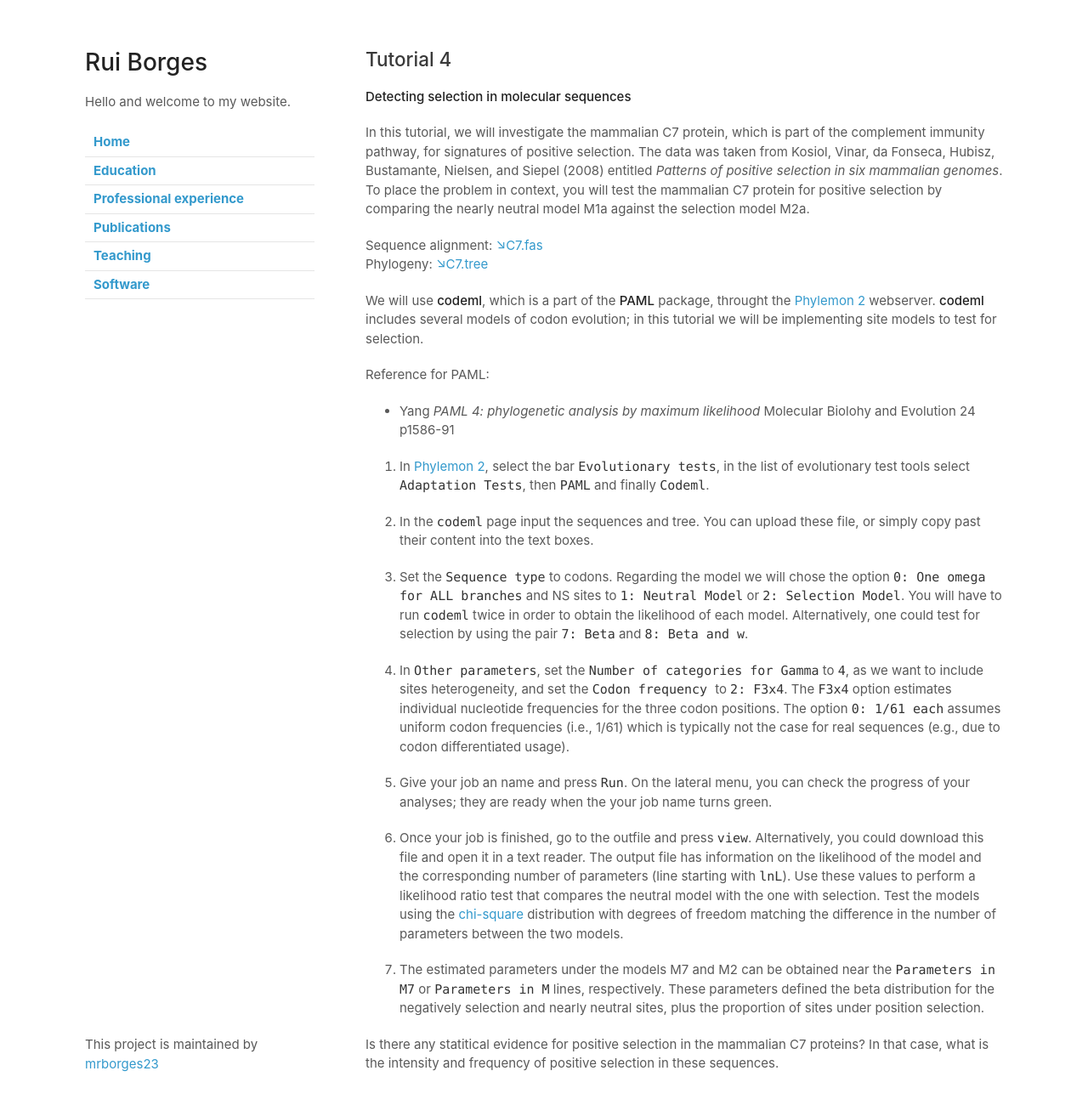
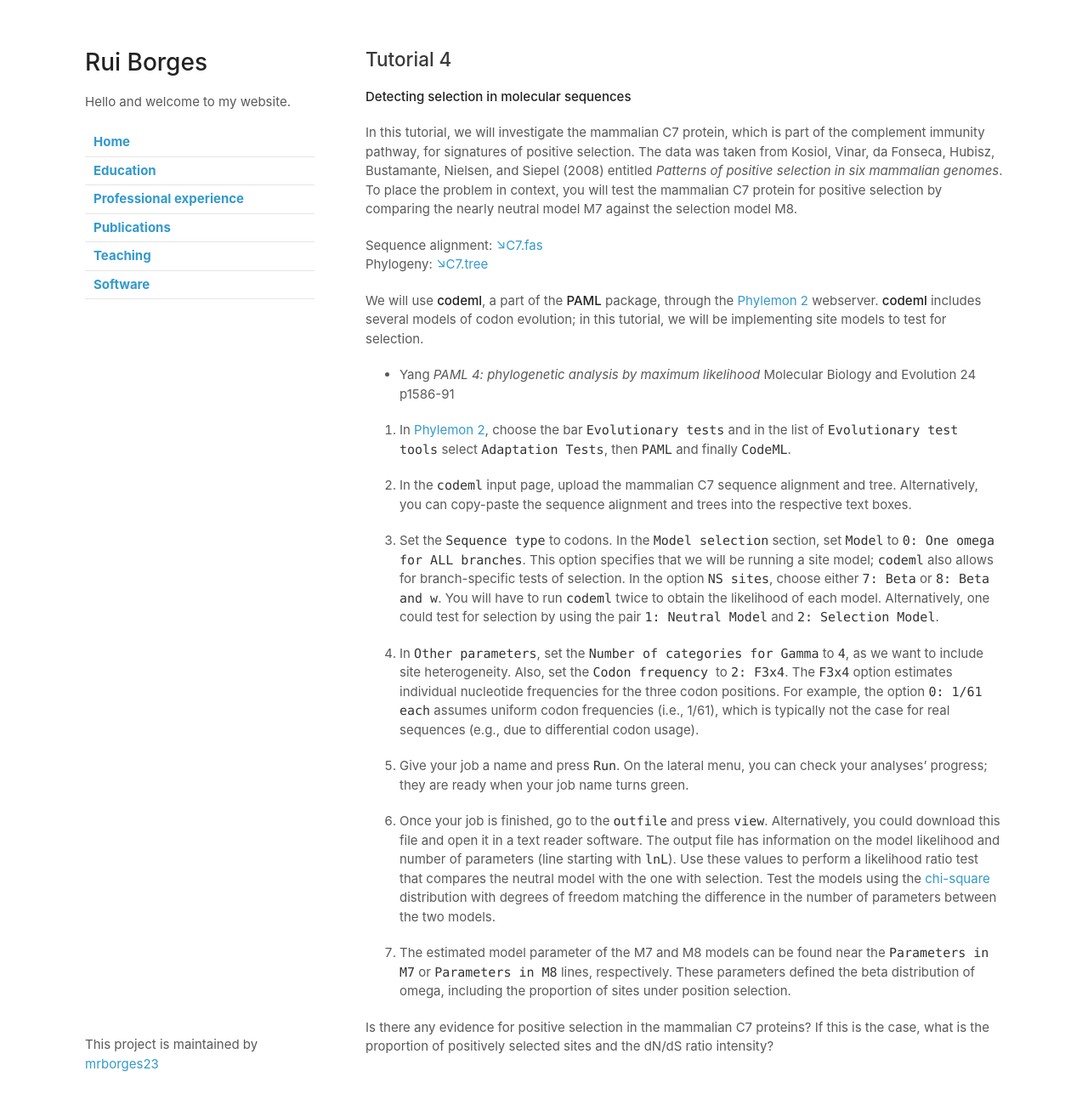
Before and after one commit to mrborges23/mypage.github.io, a Jekyll site: the page built from tutorial_4.md, in a window 1280 px wide and 1333 px high. Shown: the top 1300 px of the window at 85% size. Built offline with Jekyll 4.4.1, drawn with Linux system fonts in a browser that asks for light colours; our own code applies the rules of GitHub Pages for plain Markdown files.

```diff
--- a/tutorial_4.md
+++ b/tutorial_4.md
@@ -1,30 +1,27 @@
 ## Tutorial 4
 **Detecting selection in molecular sequences**
 
-In this tutorial, we will investigate the mammalian C7 protein, which is part of the complement immunity pathway, for signatures of positive selection. The data was taken from Kosiol, Vinar, da Fonseca, Hubisz, Bustamante, Nielsen, and Siepel (2008) entitled *Patterns of positive selection in six mammalian genomes*. To place the problem in context, you will test the mammalian C7 protein for positive selection by comparing the nearly neutral model M1a against the selection model M2a.
+In this tutorial, we will investigate the mammalian C7 protein, which is part of the complement immunity pathway, for signatures of positive selection. The data was taken from Kosiol, Vinar, da Fonseca, Hubisz, Bustamante, Nielsen, and Siepel (2008) entitled *Patterns of positive selection in six mammalian genomes*. To place the problem in context, you will test the mammalian C7 protein for positive selection by comparing the nearly neutral model M7 against the selection model M8.
 
 Sequence alignment: [&#8600;C7.fas](/assets/lectures/C7.fas)<br/>
 Phylogeny: [&#8600;C7.tree](/assets/lectures/C7.tree)
 
-We will use **codeml**, which is a part of the **PAML** package, throught the [Phylemon 2](http://phylemon.bioinfo.cipf.es/?email=anonymous)  webserver. **codeml** includes several models of codon evolution; in this tutorial we will be implementing site models to test for selection.
+We will use **codeml**, a part of the **PAML** package, through the [Phylemon 2](http://phylemon.bioinfo.cipf.es/?email=anonymous)  webserver. **codeml** includes several models of codon evolution; in this tutorial, we will be implementing site models to test for selection.
 
-Reference for PAML:
-* Yang *PAML 4: phylogenetic analysis by maximum likelihood* Molecular Biolohy and Evolution 24 p1586-91
+* Yang *PAML 4: phylogenetic analysis by maximum likelihood* Molecular Biology and Evolution 24 p1586-91
 
-1. In [Phylemon 2](http://phylemon.bioinfo.cipf.es/?email=anonymous), select the bar `Evolutionary tests`, in the list of evolutionary test tools select `Adaptation Tests`, then `PAML` and finally `Codeml`.
+1. In [Phylemon 2](http://phylemon.bioinfo.cipf.es/?email=anonymous), choose the bar `Evolutionary tests` and in the list of `Evolutionary test tools` select `Adaptation Tests`, then `PAML` and finally `CodeML`.
 
-2. In the `codeml` page input the sequences and tree. You can upload these file, or simply copy past their content into the text boxes.
+2. In the `codeml` input page, upload the mammalian C7 sequence alignment and tree. Alternatively, you can copy-paste the sequence alignment and trees into the respective text boxes.
 
+3. Set the `Sequence type` to codons. In the `Model selection` section, set `Model` to `0: One omega for ALL branches`. This option specifies that we will be running a site model; `codeml` also allows for branch-specific tests of selection. In the option `NS sites`, choose either `7: Beta` or `8: Beta and w`. You will have to run `codeml` twice to obtain the likelihood of each model. Alternatively, one could test for selection by using the pair `1: Neutral Model` and `2: Selection Model`.
 
-3. Set the `Sequence type` to codons. Regarding the model we will chose the option `0: One omega for ALL branches` and NS sites to `1: Neutral Model` or `2: Selection Model`. You will have to run `codeml` twice in order to obtain the likelihood of each model. Alternatively, one could test for selection by using the pair `7: Beta` and `8: Beta and w`.
+4. In `Other parameters`, set the `Number of categories for Gamma` to `4`, as we want to include site heterogeneity. Also, set the `Codon frequency `to `2: F3x4`. The `F3x4` option estimates individual nucleotide frequencies for the three codon positions. For example, the option `0: 1/61 each` assumes uniform codon frequencies (i.e., 1/61), which is typically not the case for real sequences (e.g., due to differential codon usage).
 
-4. In `Other parameters`, set the `Number of categories for Gamma` to `4`, as we want to include sites heterogeneity, and set the `Codon frequency `to `2: F3x4`. The `F3x4` option estimates individual nucleotide frequencies for the three codon positions. The option `0: 1/61 each` assumes uniform codon frequencies (i.e., 1/61) which is typically not the case for real sequences (e.g., due to codon differentiated usage).
+5. Give your job a name and press `Run`. On the lateral menu, you can check your analyses' progress; they are ready when your job name turns green.
 
-5. Give your job an name and press `Run`. On the lateral menu, you can check the progress of your analyses; they are ready when the your job name turns green.
+6. Once your job is finished, go to the `outfile` and press `view`. Alternatively, you could download this file and open it in a text reader software. The output file has information on the model likelihood and number of parameters (line starting with `lnL`). Use these values to perform a likelihood ratio test that compares the neutral model with the one with selection. Test the models using the [chi-square](https://people.smp.uq.edu.au/YoniNazarathy/stat_models_B_course_spring_07/distributions/chisqtab.pdf) distribution with degrees of freedom matching the difference in the number of parameters between the two models.
 
-6. Once your job is finished, go to the outfile and press `view`. Alternatively, you could download this file and open it in a text reader. The output file has information on the likelihood of the model and the corresponding number of parameters (line starting with `lnL`). Use these values to perform a likelihood ratio test that compares the neutral model with the one with selection. Test the models using the [chi-square](https://people.smp.uq.edu.au/YoniNazarathy/stat_models_B_course_spring_07/distributions/chisqtab.pdf) distribution with degrees of freedom matching the difference in the number of parameters between the two models.
+7. The estimated model parameter of the M7 and M8 models can be found near the `Parameters in M7` or `Parameters in M8` lines, respectively. These parameters defined the beta distribution of omega, including the proportion of sites under position selection.
 
-7. The estimated parameters under the models M7 and M2 can be obtained near the `Parameters in M7` or `Parameters in M` lines, respectively. These parameters defined the beta distribution for the negatively selection and nearly neutral sites, plus the proportion of sites under position selection.
-
-
-Is there any statitical evidence for positive selection in the mammalian C7 proteins? In that case, what is the intensity and frequency of positive selection in these sequences.
+Is there any evidence for positive selection in the mammalian C7 proteins? If this is the case, what is the proportion of positively selected sites and the dN/dS ratio intensity?
```
Also changed, not shown: index.md (+1 -1 lines).
